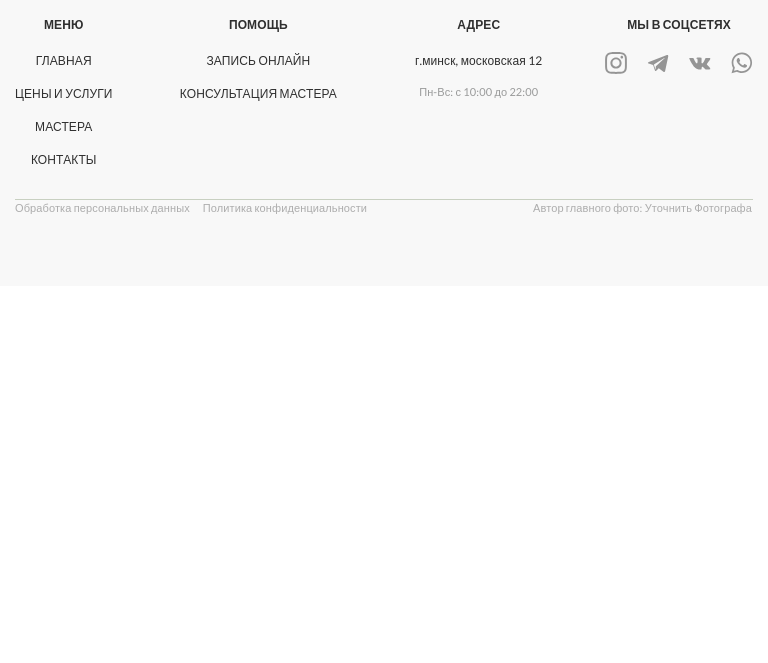
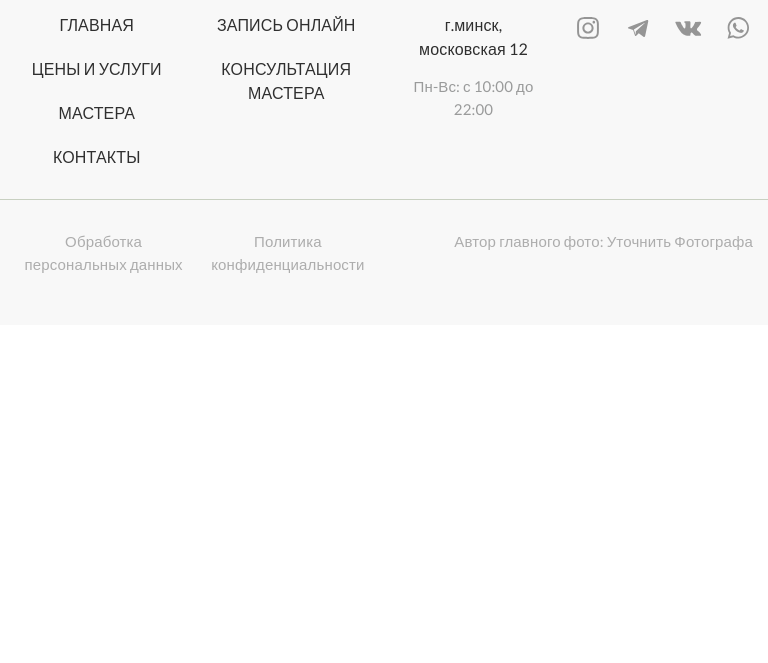
Before and after one commit to Natalina-Yarosh/FE41-3, a plain HTML site: page index.html in a window 768 px wide. Shown: the part 137-800 px from the top of the page. Drawn offline with Linux system fonts and the light colour scheme.

Commit message:
footer corect

```diff
--- a/style/style.scss
+++ b/style/style.scss
@@ -8,33 +8,45 @@
     max-width: 1650px;
     padding: 0 15px;
     margin: 0 auto;
+    @media (max-width: 1024px) and (min-width: 768px) {
+        padding: 0;
+    }
 }
 .footer {
     padding: 72px 0 69px;
     background-color: #F8F8F8;
+    @media (max-width: 1024px) and (min-width: 768px) {
+        padding: 24px 0 50px;
+    }
     @media (max-width: 320px) {
         border-radius: 32px 32px 0px 0px;
     }
     .footer__grid {
         display: flex;
         column-gap: 320px;
-        @media (max-width: 1440px) {
+        @media (max-width: 1440px) and (min-width: 1025px) {
             column-gap: 241px;
         }
-        @media (max-width: 768px) {
+        @media (max-width: 1024px) and (min-width: 768px) {
             display: block;
             text-align: center;
         }
         @media (max-width: 320px) {
         }
         .footer__logo-wrap {
+            @media (max-width: 1024px) and (min-width: 768px) {
+                display: flex;
+                justify-content: center;
+                max-width: 72px;
+                margin: 0 auto 28px;
+            }
+            @media (max-width: 320px) {
+                margin-bottom: 60px;
+                display: flex;
+                justify-content: center;
+            }
             .footer__logo {
-                @media (max-width: 768px) {
-                    margin-bottom: 28px;
-                }
-                @media (max-width: 320px) {
-                    margin-bottom: 60px;
-                }
+
             }
         }
     }
@@ -43,13 +55,16 @@
         .footer__wrap-info {
             display: flex;
             justify-content: space-between;
-            @media (max-width: 1440px) {
+            @media (max-width: 1440px) and (min-width: 1025px) {
 
             }
-            @media (max-width: 768px) {
+            @media (max-width: 1024px) and (min-width: 768px) {
+                display: grid;
+                grid-template-columns: 1fr 1fr;
                 border-bottom: 1px solid  hsl(91, 28%, 36%, 0.3);
-                padding-bottom: 30px;
-                column-gap: 31px;
+                column-gap: 32px;
+                margin-bottom: 30px;
+                padding: 0 15px 30px;
             }
             @media (max-width: 320px) {
                 flex-direction: column;
@@ -67,17 +82,18 @@
             column-gap: 140px;
             border-bottom: 1px solid  hsl(91, 28%, 36%, 0.3);
             margin-bottom: 39px;
-            @media (max-width: 1440px) {
+            @media (max-width: 1440px) and (min-width: 1025px) {
                 max-width: 400px;
                 column-gap: 108px;
                 margin-bottom: 25px;
             }
-            @media (max-width: 768px) {
-                justify-content: space-between;
-                max-width: 322px;
+            @media (max-width: 1024px) and (min-width: 768px) {
+                display: grid;
+                grid-template-columns: 1fr 1fr;
                 border-bottom: none;
                 margin-bottom: 0;
-                column-gap: 60px;
+                column-gap: 26px;
+                max-width: 100%;
             }
             @media (max-width: 320px) {
                 flex-direction: column;
@@ -86,10 +102,10 @@
         }
         .footer__wrap-menu {
             margin-bottom: 127px;
-            @media (max-width: 1440px) {
+            @media (max-width: 1440px) and (min-width: 1025px) {
                 margin-bottom: 95px;
             }
-            @media (max-width: 768px) {
+            @media (max-width: 1024px) and (min-width: 768px) {
                 margin-bottom: 0;
             }
             @media (max-width: 320px) {
@@ -97,10 +113,10 @@
         }
         .footer__wrap-help {
             margin-bottom: 215px;
-            @media (max-width: 1440px) {
+            @media (max-width: 1440px) and (min-width: 1025px) {
                 margin-bottom: 161px;
             }
-            @media (max-width: 768px) {
+            @media (max-width: 1024px) and (min-width: 768px) {
                 margin-bottom: 0;
             }
             @media (max-width: 320px) {
@@ -115,11 +131,11 @@
             text-transform: uppercase;
             color: #2F2F2F;
             margin-bottom: 25px;
-            @media (max-width: 1440px) {
+            @media (max-width: 1440px) and (min-width: 1025px) {
                 font-size: 12px;
                 margin-bottom: 18px;
             }
-            @media (max-width: 768px) {
+            @media (max-width: 1024px) and (min-width: 768px) {
 
             }
             @media (max-width: 320px) {
@@ -131,10 +147,10 @@
         }
         .footer__menu-item {
             margin-bottom: 20px;
-            @media (max-width: 1440px) {
+            @media (max-width: 1440px) and (min-width: 1025px) {
                 margin-bottom: 15px;
             }
-            @media (max-width: 768px) {
+            @media (max-width: 1024px) and (min-width: 768px) {
 
             }
             @media (max-width: 320px) {
@@ -153,10 +169,10 @@
             letter-spacing: 0.01em;
             text-transform: uppercase;
             color: #2F2F2F;
-            @media (max-width: 1440px) {
+            @media (max-width: 1440px) and (min-width: 1025px) {
                 font-size: 12px;
             }
-            @media (max-width: 768px) {
+            @media (max-width: 1024px) and (min-width: 768px) {
 
             }
             @media (max-width: 320px) {
@@ -169,19 +185,19 @@
             border-bottom: 1px solid  hsl(91, 28%, 36%, 0.3);
             padding-bottom: 93px;
             margin-bottom: 39px;
-            @media (max-width: 1440px) {
+            @media (max-width: 1440px) and (min-width: 1025px) {
                 max-width: 294px;
                 padding-bottom: 69px;
                 margin-bottom: 25px;
             }
-            @media (max-width: 768px) {
-                display: flex;
-                justify-content: space-between;
-                max-width: 338px;
+            @media (max-width: 1024px) and (min-width: 768px) {
+                display: grid;
+                grid-template-columns: 1fr 1fr;
+                max-width: 100%;
                 border-bottom: none;
                 margin-bottom: 0;
                 padding-bottom: 0;
-                column-gap: 36px;
+                column-gap: 26px;
             }
             @media (max-width: 320px) {
                 flex-direction: column;
@@ -190,10 +206,10 @@
         }
         .footer__wrap-adress {
             margin-bottom: 50px;
-            @media (max-width: 1440px) {
+            @media (max-width: 1440px) and (min-width: 1025px) {
                 margin-bottom: 37px;
             }
-            @media (max-width: 768px) {
+            @media (max-width: 1024px) and (min-width: 768px) {
                 margin-bottom: 0;
             }
             @media (max-width: 320px) {
@@ -208,11 +224,11 @@
             text-transform: lowercase;
             color: #2F2F2F;
             margin-bottom: 15px;
-            @media (max-width: 1440px) {
+            @media (max-width: 1440px) and (min-width: 1025px) {
                 font-size: 12px;
                 margin-bottom: 11px;
             }
-            @media (max-width: 768px) {
+            @media (max-width: 1024px) and (min-width: 768px) {
                 margin-bottom: 14px;
             }
             @media (max-width: 320px) {
@@ -227,11 +243,11 @@
             letter-spacing: 0.01em;
             color: rgba(60, 61, 61, 0.5);
             margin-bottom: 50px;
-            @media (max-width: 1440px) {
+            @media (max-width: 1440px) and (min-width: 1025px) {
                 font-size: 11px;
                 margin-bottom: 37px;
             }
-            @media (max-width: 768px) {
+            @media (max-width: 1024px) and (min-width: 768px) {
                 margin-bottom: 0;
             }
             @media (max-width: 320px) {
@@ -255,7 +271,7 @@
             display: flex;
             align-items: center;
             justify-content: center;
-            @media (max-width: 1440px) {
+            @media (max-width: 1440px) and (min-width: 1025px) {
                 width: 22px;
                 height: 22px;
             }
@@ -271,6 +287,12 @@
         .footer__wrap-bottom {
             display: flex;
             justify-content: space-between;
+            @media (max-width: 1024px) and (min-width: 768px) {
+                display: grid;
+                grid-template-columns: 1fr 1fr;
+                column-gap: 15px;
+                padding: 0 15px;
+            }
             @media (max-width: 320px) {
                 flex-direction: column;
                 row-gap: 8px;
@@ -281,13 +303,15 @@
             width: 100%;
             display: flex;
             column-gap: 37px;
-            @media (max-width: 1440px) {
+            @media (max-width: 1440px) and (min-width: 1025px) {
                 max-width: 400px;
                 column-gap: 34px;
             }
-            @media (max-width: 768px) {
-                max-width: 355px;
-                column-gap: 13px;
+            @media (max-width: 1024px) and (min-width: 768px) {
+                display: grid;
+                grid-template-columns: 1fr 1fr;
+                max-width: 100%;
+                column-gap: 7px;
             }
             @media (max-width: 320px) {
                 max-width: 100%;
@@ -302,7 +326,7 @@
             line-height: 150%;
             letter-spacing: 0.01em;
             color: rgba(60, 61, 61, 0.4);
-            @media (max-width: 1440px) {
+            @media (max-width: 1440px) and (min-width: 1025px) {
                 font-size: 11px;
             }
             @media (max-width: 768px) {
@@ -318,7 +342,7 @@
             line-height: 150%;
             letter-spacing: 0.01em;
             color: rgba(60, 61, 61, 0.4);
-            @media (max-width: 1440px) {
+            @media (max-width: 1440px) and (min-width: 1025px) {
                 font-size: 11px;
             }
             @media (max-width: 768px) {
@@ -330,12 +354,13 @@
         .footer__wrap-author {
             max-width: 373px;
             width: 100%;
-            @media (max-width: 1440px) {
+            @media (max-width: 1440px) and (min-width: 1025px) {
                 max-width: 294px;
 
             }
-            @media (max-width: 768px) {
-                max-width: 221px;
+            @media (max-width: 1024px) and (min-width: 768px) {
+                max-width: 100%;
+                text-align: right;
             }
             @media (max-width: 320px) {
                 max-width: 100%;
@@ -350,7 +375,7 @@
             line-height: 150%;
             letter-spacing: 0.01em;
             color: rgba(60, 61, 61, 0.4);
-            @media (max-width: 1440px) {
+            @media (max-width: 1440px) and (min-width: 1025px) {
                 font-size: 11px;
             }
             @media (max-width: 768px) {
```
Also changed, not shown: style/style.css, 1 other file.
